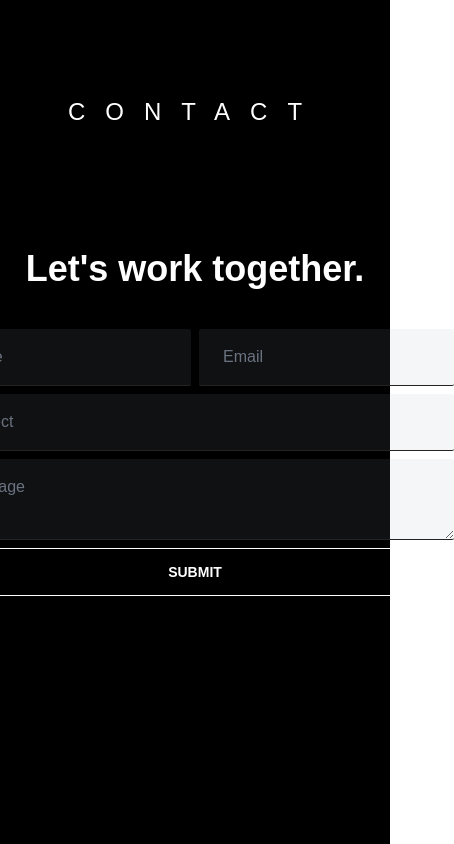
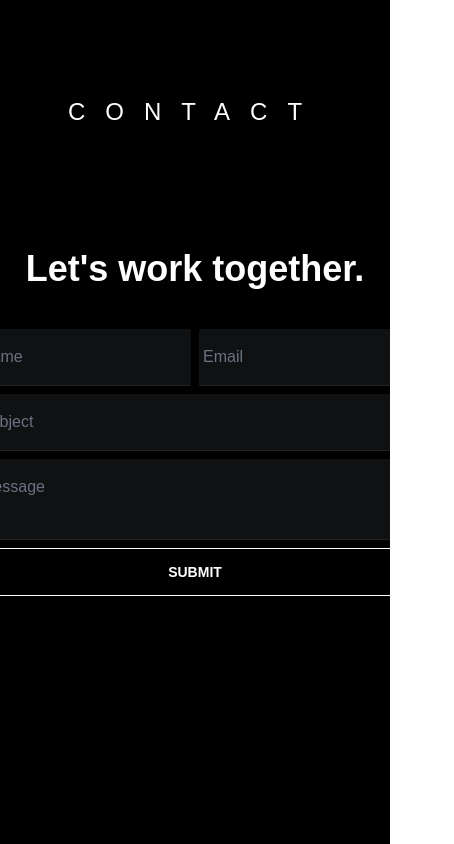
Before and after one commit to realDanielJLarkin/portfolio, a Next.js app: page / in a window 390 px wide. Shown: the part 4932-5776 px from the top of the page, 454 px wide, since content can reach past the window. Built offline with nearby package versions, Linux system fonts and the light colour scheme.

Commit message:
Fixed contact form responsive issues on small screens

```diff
--- a/components/Contact.jsx
+++ b/components/Contact.jsx
@@ -8,11 +8,11 @@ function Contact() {
                 <h4 className='text-4xl font-semibold text-center text-white'>Let's work together.</h4>
                 <form className='flex flex-col space-y-2 w-fit mx-auto' action="">
                     <div className='flex space-x-2'>
-                        <input className='customContactInput focus:border-white text-white' type="text" placeholder='Name' />
-                        <input className='customContactInput focus:border-white text-white' type="email" placeholder='Email' />
+                        <input className='customContactInput px-1 py-4 md:px-6 focus:border-white text-white' type="text" placeholder='Name' />
+                        <input className='customContactInput px-1 py-4 md:px-6 focus:border-white text-white' type="email" placeholder='Email' />
                     </div>
-                    <input className='customContactInput focus:border-white text-white' type="text" placeholder='Subject' />
-                    <textarea className='customContactInput focus:border-white text-white' placeholder='Message' />
+                    <input className='customContactInput px-1 py-4 md:px-6 focus:border-white text-white' type="text" placeholder='Subject' />
+                    <textarea className='customContactInput px-1 py-4 md:px-6 focus:border-white text-white' placeholder='Message' />
                     <button className='btn btn-outline text-white hover:bg-white hover:text-black font-bold'>Submit</button>
                 </form>
 
--- a/pages/index.js
+++ b/pages/index.js
@@ -7,9 +7,11 @@ import Projects from '../components/Projects'
 import Skills from '../components/Skills'
 
 
-export default function Home({ posts }) {
+export default function Home({ posts, projects }) {
+  const test = process.env.TEST
+  console.log(test)
   return (
-    <div className='bg-white'>
+    <div className='bg-white overflow-auto'>
 
       {/* <Header /> */}
 
@@ -26,7 +28,7 @@ export default function Home({ posts }) {
       </section>
 
       <section id='projects' className=' mb-96'>
-        <Projects projects={posts} />
+        <Projects projects={posts} posts={projects} />
       </section>
 
       <section id='contact'>
@@ -45,12 +47,16 @@ export default function Home({ posts }) {
 //     body: JSON.stringify({
 //       query: `
 //       query AllProjects {
-//         projects {
+//         posts {
 //           nodes {
 //             content
 //             title
 //             slug
 //             excerpt
+//             tags {
+//               nodes {
+//                 name
+//               }
 //             featuredImage {
 //               node {
 //                 sourceUrl
@@ -65,9 +71,12 @@ export default function Home({ posts }) {
 
 //   const json = await res.json()
 
+
+//   console.log(json)
+
 //   return {
 //     props: {
-//       posts: json.data.projects,
+//       projects: json.data.posts
 //     },
 //   }
 // }
--- a/styles/globals.css
+++ b/styles/globals.css
@@ -10,5 +10,5 @@ body {
 }
 
 .customContactInput {
-    @apply outline-none bg-slate-400/10 rounded-sm border-b px-6 py-4 border-[#242424] text-gray-500 placeholder-gray-500 transition-all
+    @apply outline-none bg-slate-400/10 rounded-sm border-b border-[#242424] text-gray-500 placeholder-gray-500 transition-all
 }
```
